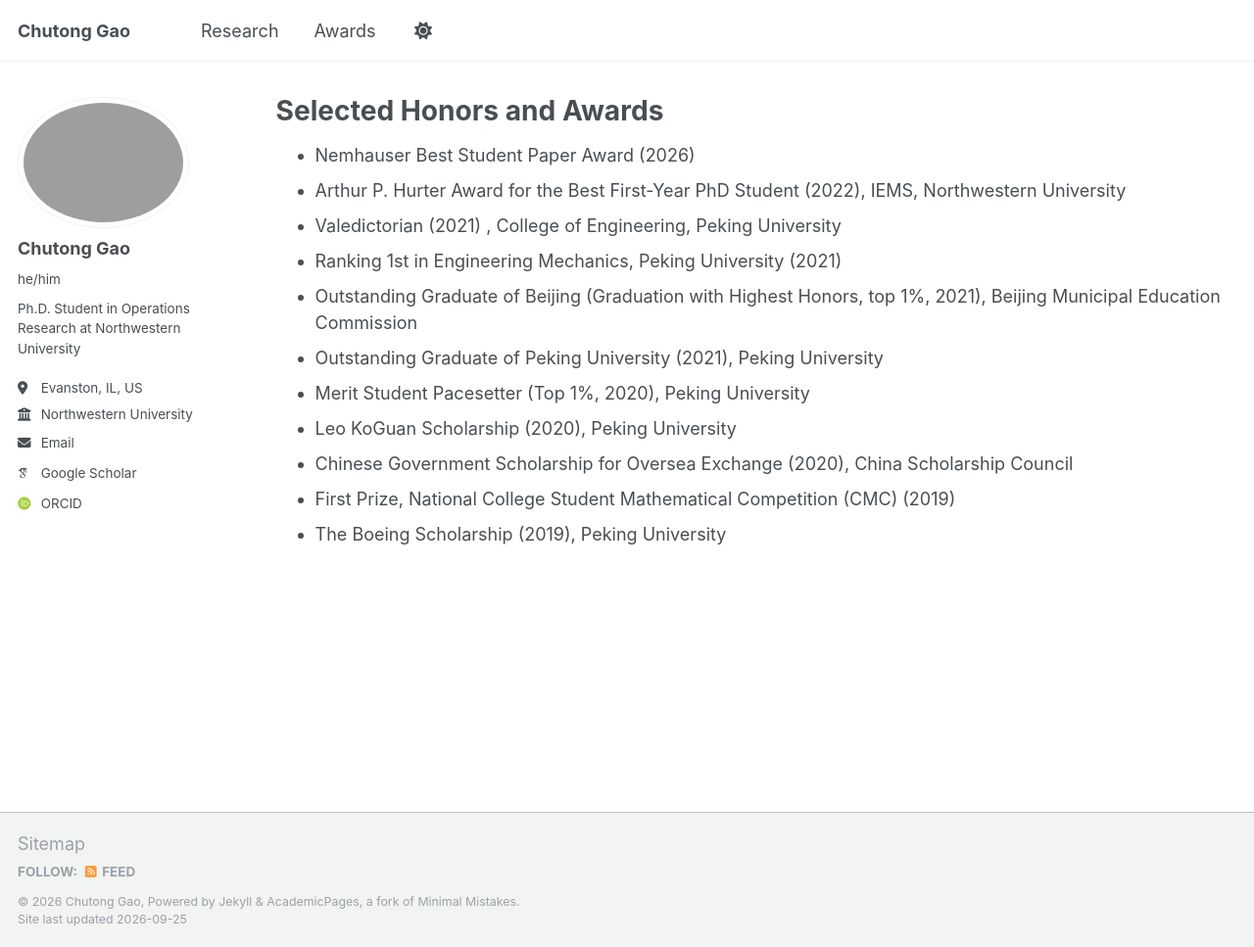
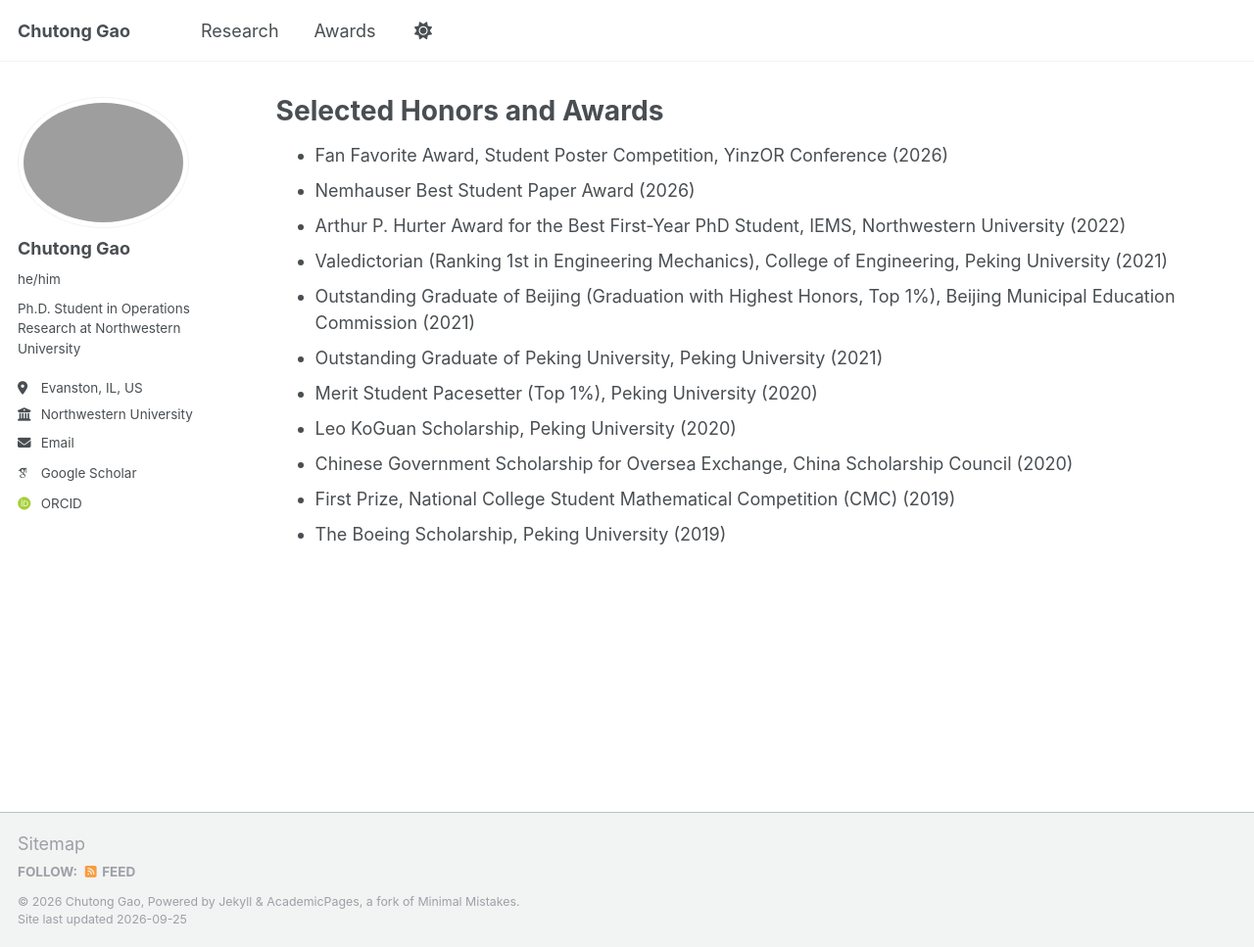
Before and after one commit to chutonggao/chutonggao.github.io, a Jekyll site: the page built from _pages/awards.md, in a window 1280 px wide and 967 px high. Shown: the whole window at 98% size. Built offline with Jekyll 4.4.1, drawn with Linux system fonts in a browser that asks for light colours; some web fonts are replaced.

Commit message:
Update awards list with proper formatting and order
Reorganized and reformatted awards list for clarity.

```diff
--- a/_pages/awards.md
+++ b/_pages/awards.md
@@ -4,14 +4,14 @@ title: Selected Honors and Awards
 permalink: /awards/
 author_profile: true
 ---
+- Fan Favorite Award, Student Poster Competition, YinzOR Conference (2026)
 - Nemhauser Best Student Paper Award (2026)
-- Arthur P. Hurter Award for the Best First-Year PhD Student (2022), IEMS, Northwestern University
-- Valedictorian (2021) , College of Engineering, Peking University
-- Ranking 1st in Engineering Mechanics, Peking University (2021)
-- Outstanding Graduate of Beijing (Graduation with Highest Honors, top 1%, 2021), Beijing Municipal Education Commission
-- Outstanding Graduate of Peking University (2021), Peking University
-- Merit Student Pacesetter (Top 1%, 2020), Peking University
-- Leo KoGuan Scholarship (2020), Peking University
-- Chinese Government Scholarship for Oversea Exchange (2020), China Scholarship Council
+- Arthur P. Hurter Award for the Best First-Year PhD Student, IEMS, Northwestern University (2022)
+- Valedictorian (Ranking 1st in Engineering Mechanics), College of Engineering, Peking University (2021)
+- Outstanding Graduate of Beijing (Graduation with Highest Honors, Top 1%), Beijing Municipal Education Commission (2021)
+- Outstanding Graduate of Peking University, Peking University (2021)
+- Merit Student Pacesetter (Top 1%), Peking University (2020)
+- Leo KoGuan Scholarship, Peking University (2020)
+- Chinese Government Scholarship for Oversea Exchange, China Scholarship Council (2020)
 - First Prize, National College Student Mathematical Competition (CMC) (2019)
-- The Boeing Scholarship (2019), Peking University
+- The Boeing Scholarship, Peking University (2019)
```
